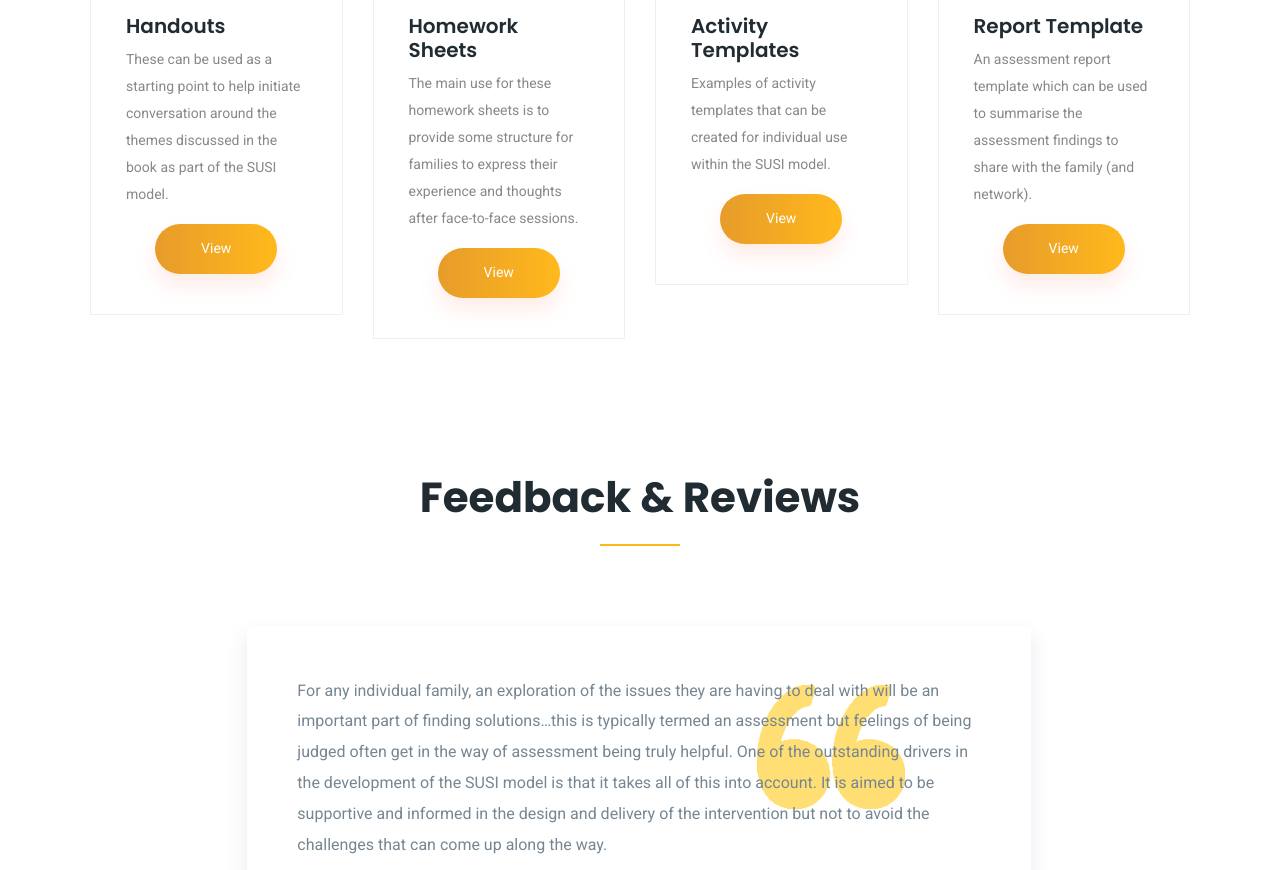
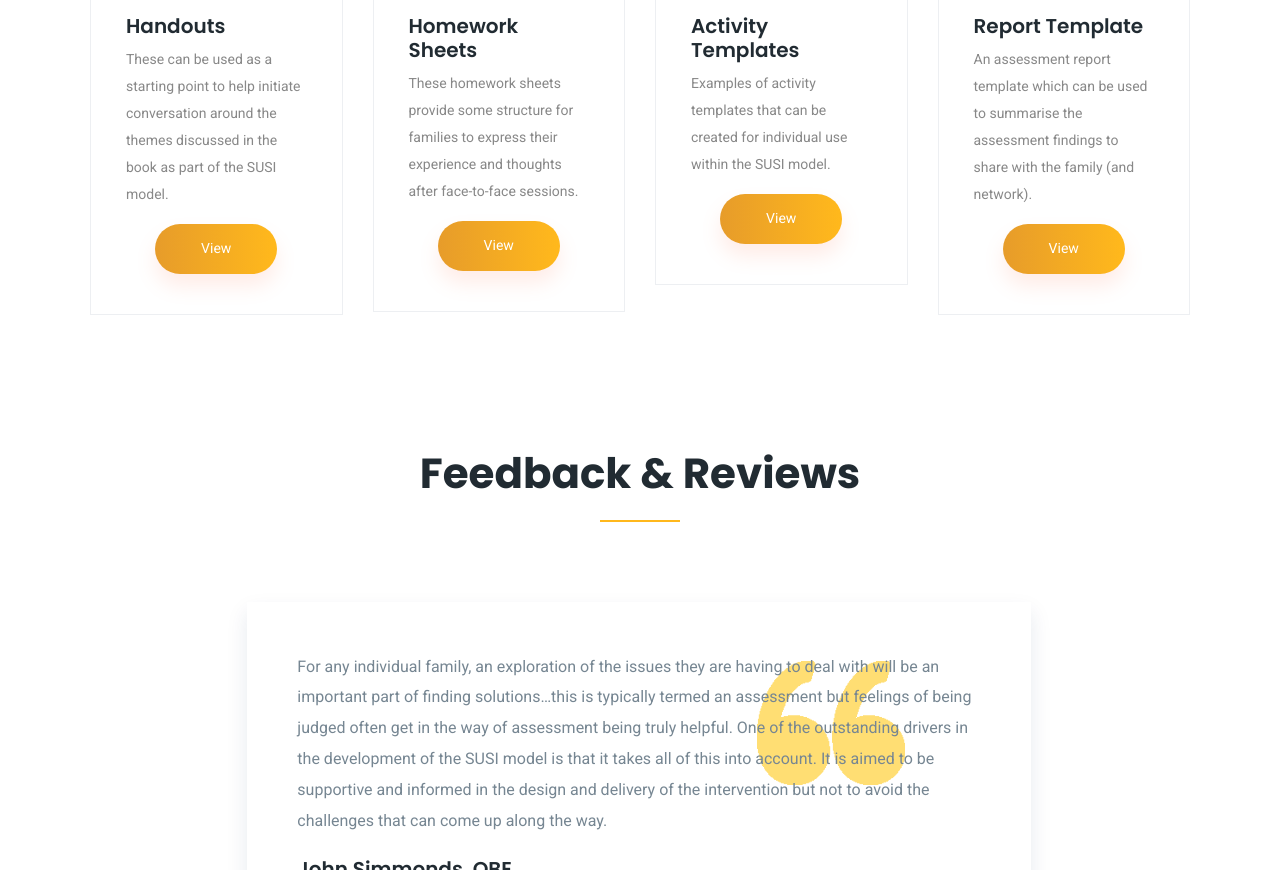
Before and after one commit to danielleos/SUSI-book, a plain HTML site: page index.html in a window 1280 px wide. Shown: the part 2768-3638 px from the top of the page. Drawn offline with Linux system fonts and the light colour scheme.

Commit message:
Simplify description on Homework Sheets card

```diff
--- a/index.html
+++ b/index.html
@@ -200,7 +200,7 @@
 							<div class="special_course_text">
 								<a href="resources.html#homework-sheets"> <h3>Homework Sheets</h3></a>
 								<p>
-									The main use for these homework sheets is to provide some structure for families to express their experience and thoughts after face-to-face sessions.
+									These homework sheets provide some structure for families to express their experience and thoughts after face-to-face sessions.
 								</p>
 								<div class="download-button">
 									<a href="resources.html#homework-sheets"><button class="btn_1">View</button></a>
```
